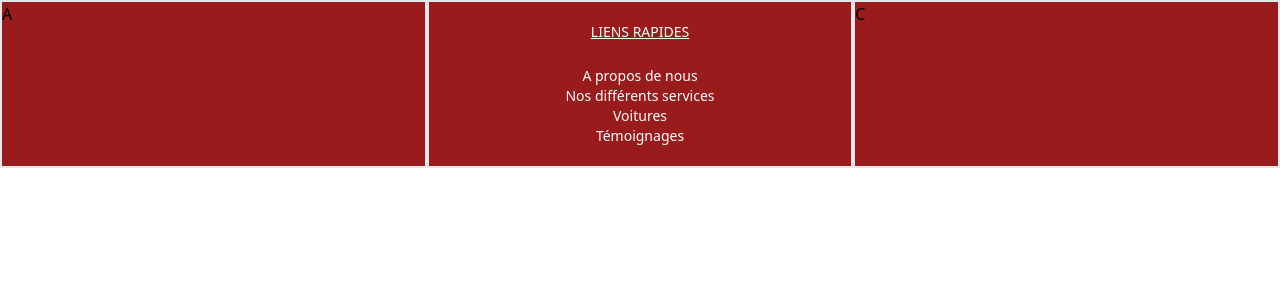
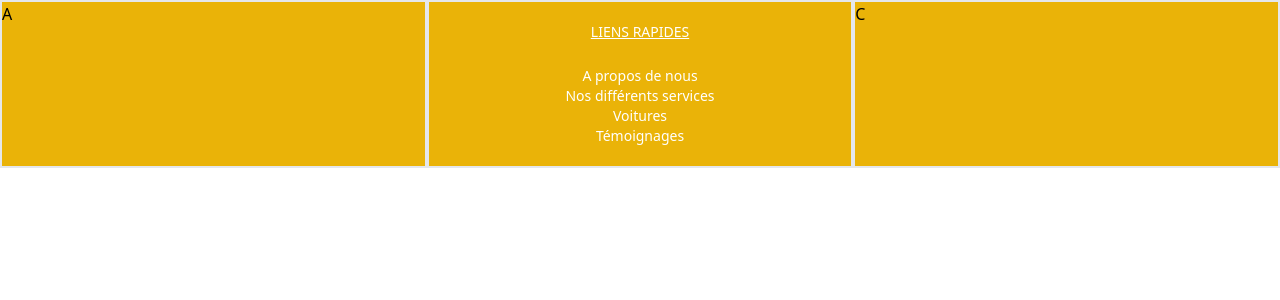
Before and after one commit to eunicekinzengele/ReposVTC_Front, a Next.js app: page /Footer in a window 1280 px wide. Shown: the top 300 px of the page. Built offline with nearby package versions, Linux system fonts and the light colour scheme.

Commit message:
footer creation

```diff
--- a/pages/Footer.js
+++ b/pages/Footer.js
@@ -2,7 +2,7 @@ import React from 'react'
 
 export default function Footer() {
   return (
-    <div className=' bg-red-800 flex justify-center'>
+    <div className=' bg-yellow-500 flex justify-center'>
         <div className='w-2/6 border-2'>A</div>
         <div className='w-2/6 border-2 p-5'>
             <h2 className=' text-sm text-center text-white underline'>LIENS RAPIDES</h2> <br/>
```
